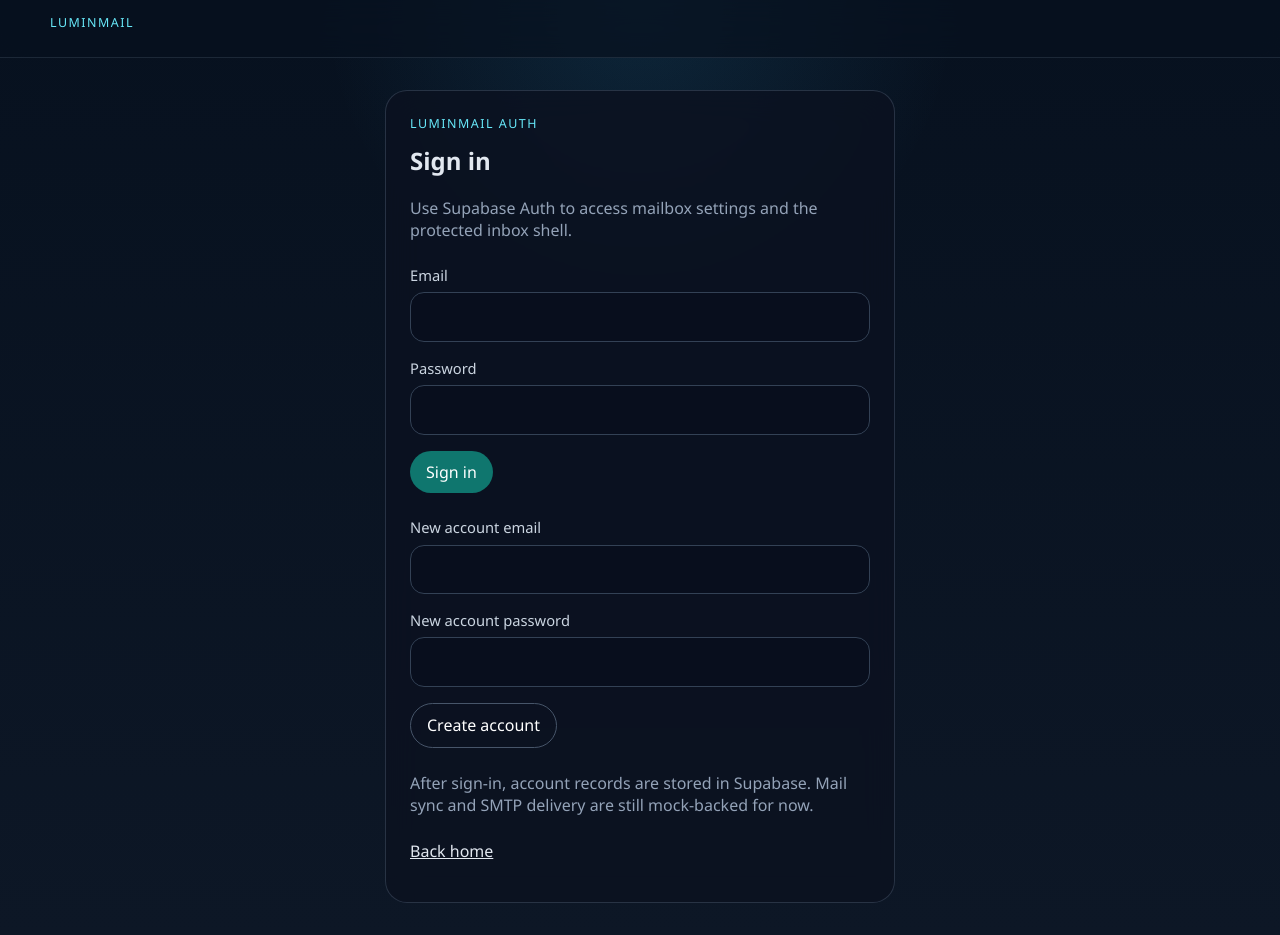
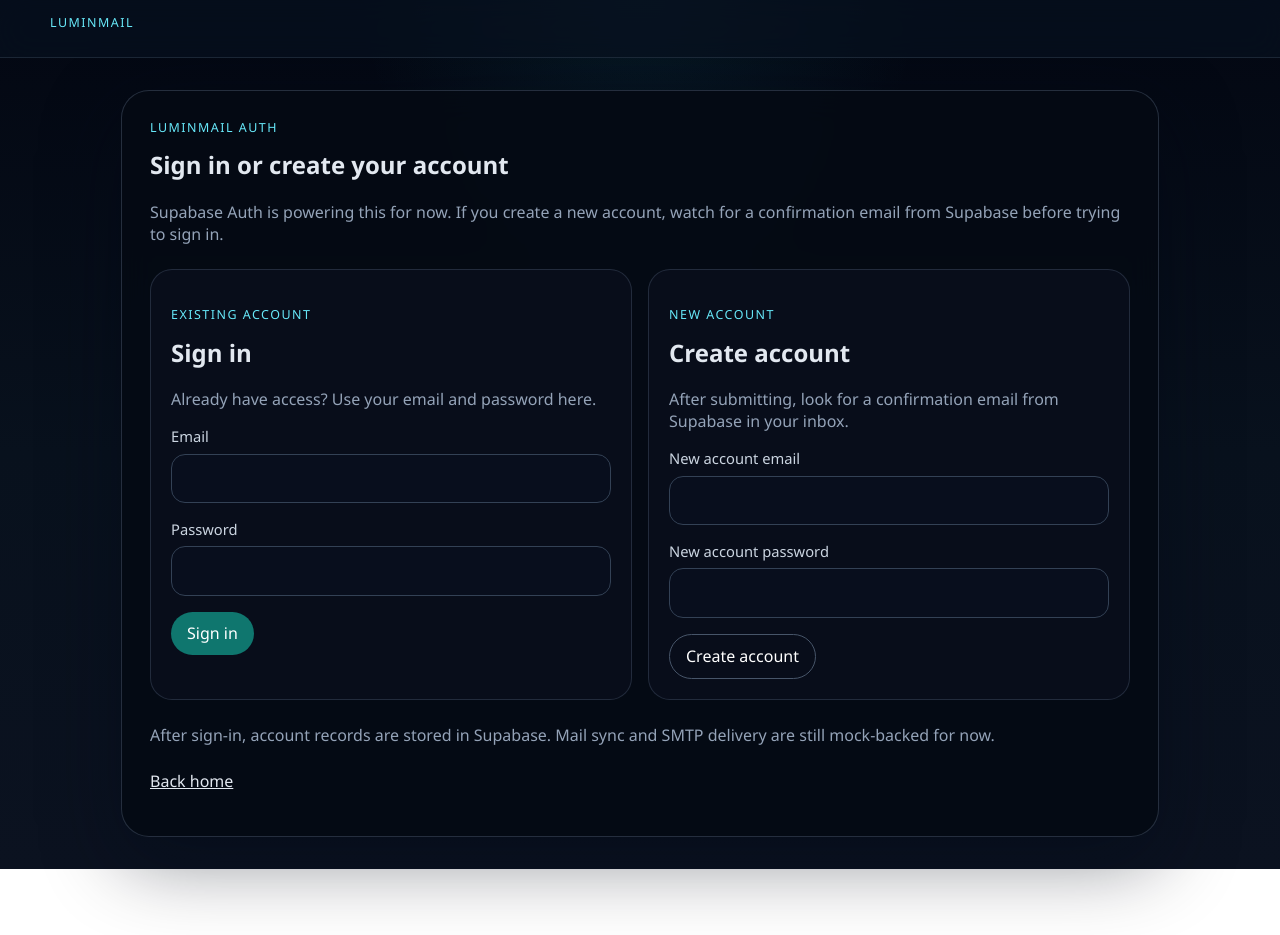
Before and after one commit to luminagency-cloud/luminmail, a Next.js app: page /login in a window 1280 px wide. After the commit the page ends 869 px from the top, so only its background shows below. Built offline with nearby package versions, Linux system fonts and the light colour scheme; no server answers.

Commit message:
bugfix: add avvount; error hardening

```diff
--- a/app/api/accounts/[id]/route.ts
+++ b/app/api/accounts/[id]/route.ts
@@ -1,6 +1,6 @@
 import { NextResponse } from "next/server";
 import { getCurrentUser } from "@/lib/server/auth";
-import { getAccount, updateAccount } from "@/lib/server/account-store";
+import { AccountStoreError, getAccount, updateAccount } from "@/lib/server/account-store";
 
 type Context = { params: Promise<{ id: string }> };
 
@@ -60,9 +60,10 @@ export async function PATCH(request: Request, context: Context) {
 
     return NextResponse.json({ account });
   } catch (error) {
+    console.error(`PATCH /api/accounts/${id} failed`, error);
     return NextResponse.json(
       { error: error instanceof Error ? error.message : "Unable to update account" },
-      { status: 500 }
+      { status: error instanceof AccountStoreError ? error.status : 500 }
     );
   }
 }
--- a/app/api/accounts/route.ts
+++ b/app/api/accounts/route.ts
@@ -1,6 +1,6 @@
 import { NextResponse } from "next/server";
 import { getCurrentUser } from "@/lib/server/auth";
-import { createAccount, listAccounts } from "@/lib/server/account-store";
+import { AccountStoreError, createAccount, listAccounts } from "@/lib/server/account-store";
 
 export async function GET() {
   const user = await getCurrentUser();
@@ -56,9 +56,10 @@ export async function POST(request: Request) {
 
     return NextResponse.json({ account }, { status: 201 });
   } catch (error) {
+    console.error("POST /api/accounts failed", error);
     return NextResponse.json(
       { error: error instanceof Error ? error.message : "Unable to create account" },
-      { status: 500 }
+      { status: error instanceof AccountStoreError ? error.status : 500 }
     );
   }
 }
--- a/app/globals.css
+++ b/app/globals.css
@@ -1,9 +1,10 @@
 body {
   margin: 0;
   font-family: "Segoe UI", sans-serif;
+  color-scheme: dark;
   background:
-    radial-gradient(circle at top, rgba(56, 189, 248, 0.12), transparent 28%),
-    linear-gradient(180deg, #07111f 0%, #0d1726 100%);
+    radial-gradient(circle at top, rgba(34, 211, 238, 0.08), transparent 26%),
+    linear-gradient(180deg, #030712 0%, #08111d 52%, #0b1220 100%);
   color: #e2e8f0;
 }
 
@@ -205,12 +206,26 @@ input:disabled {
 }
 
 .authCard {
-  width: min(100%, 460px);
+  width: min(100%, 980px);
   border: 1px solid rgba(71, 85, 105, 0.5);
-  background: rgba(11, 18, 32, 0.82);
+  background: rgba(5, 10, 20, 0.92);
   backdrop-filter: blur(16px);
+  border-radius: 28px;
+  padding: 1.75rem;
+  box-shadow: 0 24px 80px rgba(2, 8, 23, 0.45);
+}
+
+.authGrid {
+  display: grid;
+  grid-template-columns: repeat(2, minmax(0, 1fr));
+  gap: 1rem;
+}
+
+.authPanel {
+  border: 1px solid rgba(71, 85, 105, 0.42);
+  background: rgba(9, 15, 28, 0.9);
   border-radius: 22px;
-  padding: 1.5rem;
+  padding: 1.25rem;
 }
 
 .errorBanner,
@@ -240,7 +255,8 @@ input:disabled {
 
   .topbar,
   .grid,
-  .formGrid {
+  .formGrid,
+  .authGrid {
     grid-template-columns: 1fr;
   }
 
--- a/app/login/actions.ts
+++ b/app/login/actions.ts
@@ -1,6 +1,7 @@
 "use server";
 
 import { redirect } from "next/navigation";
+import { getAppUrl } from "@/lib/server/app-url";
 import { getSupabaseServerClient } from "@/lib/supabase/server";
 
 export async function signInAction(formData: FormData) {
@@ -22,15 +23,24 @@ export async function signUpAction(formData: FormData) {
   const email = String(formData.get("email") ?? "").trim();
   const password = String(formData.get("password") ?? "");
   const next = String(formData.get("next") ?? "/inbox");
+  const appUrl = await getAppUrl();
 
   const supabase = await getSupabaseServerClient();
-  const { error } = await supabase.auth.signUp({ email, password });
+  const { error } = await supabase.auth.signUp({
+    email,
+    password,
+    options: {
+      emailRedirectTo: `${appUrl}/login`
+    }
+  });
 
   if (error) {
     redirect(`/login?error=${encodeURIComponent(error.message)}&next=${encodeURIComponent(next)}`);
   }
 
-  redirect(`/login?message=${encodeURIComponent("Account created. Sign in to continue.")}&next=${encodeURIComponent(next)}`);
+  redirect(
+    `/login?message=${encodeURIComponent("Check your inbox for a confirmation email from Supabase, then sign in.")}&next=${encodeURIComponent(next)}`
+  );
 }
 
 export async function signOutAction() {
--- a/app/login/page.tsx
+++ b/app/login/page.tsx
@@ -33,15 +33,24 @@ export default async function LoginPage({
       <section className="authCard stack-lg">
         <div className="stack-sm">
           <p className="eyebrow">LuminMail auth</p>
-          <h1>Sign in</h1>
-          <p className="muted">Use Supabase Auth to access mailbox settings and the protected inbox shell.</p>
+          <h1>Sign in or create your account</h1>
+          <p className="muted">
+            Supabase Auth is powering this for now. If you create a new account, watch for a confirmation email from
+            Supabase before trying to sign in.
+          </p>
         </div>
 
         {params.error ? <p className="errorBanner">{params.error}</p> : null}
         {params.message ? <p className="successBanner">{params.message}</p> : null}
 
-        <form action={signInAction} className="stack-md">
+        <div className="authGrid">
+          <form action={signInAction} className="authPanel stack-md">
             <input name="next" type="hidden" value={next} />
+            <div className="stack-sm">
+              <p className="eyebrow">Existing account</p>
+              <h2>Sign in</h2>
+              <p className="muted">Already have access? Use your email and password here.</p>
+            </div>
             <div className="stack-sm">
               <label className="fieldLabel" htmlFor="sign-in-email">
                 Email
@@ -57,8 +66,13 @@ export default async function LoginPage({
             <button type="submit">Sign in</button>
           </form>
 
-        <form action={signUpAction} className="stack-md">
+          <form action={signUpAction} className="authPanel stack-md">
             <input name="next" type="hidden" value={next} />
+            <div className="stack-sm">
+              <p className="eyebrow">New account</p>
+              <h2>Create account</h2>
+              <p className="muted">After submitting, look for a confirmation email from Supabase in your inbox.</p>
+            </div>
             <div className="stack-sm">
               <label className="fieldLabel" htmlFor="sign-up-email">
                 New account email
@@ -75,6 +89,7 @@ export default async function LoginPage({
               Create account
             </button>
           </form>
+        </div>
 
         <p className="muted">
           After sign-in, account records are stored in Supabase. Mail sync and SMTP delivery are still mock-backed for now.
--- a/lib/server/account-store.ts
+++ b/lib/server/account-store.ts
@@ -13,6 +13,32 @@ type MailAccountRow = {
   smtp_port: number;
   encrypted_secret: string | null;
 };
+
+export class AccountStoreError extends Error {
+  status: number;
+
+  constructor(message: string, status = 500) {
+    super(message);
+    this.name = "AccountStoreError";
+    this.status = status;
+  }
+}
+
+function mapSupabaseError(action: string, error: { message: string; code?: string | null }) {
+  if (error.code === "23505") {
+    return new AccountStoreError("That email address is already attached to one of your accounts.", 409);
+  }
+
+  if (error.code === "23503") {
+    return new AccountStoreError("Your login session is out of sync with the database. Please sign out and sign back in.", 409);
+  }
+
+  if (error.code === "42P01") {
+    return new AccountStoreError("The mail_accounts table is missing in Supabase. Re-run the latest schema.", 500);
+  }
+
+  return new AccountStoreError(`Unable to ${action}: ${error.message}`, 500);
+}
 
 function mapRowToAccount(row: MailAccountRow): MailAccount {
   return {
@@ -46,7 +72,7 @@ export async function listAccounts(userId: string): Promise<MailAccount[]> {
     .order("created_at", { ascending: true });
 
   if (error) {
-    throw new Error(`Unable to list accounts: ${error.message}`);
+    throw mapSupabaseError("list accounts", error);
   }
 
   return mergeEnvAccount((data ?? []).map((row) => mapRowToAccount(row as MailAccountRow)));
@@ -71,7 +97,7 @@ export async function getAccount(userId: string, id: string): Promise<MailAccoun
     .maybeSingle();
 
   if (error) {
-    throw new Error(`Unable to load account: ${error.message}`);
+    throw mapSupabaseError("load account", error);
   }
 
   return data ? mapRowToAccount(data as MailAccountRow) : undefined;
@@ -118,7 +144,7 @@ export async function createAccount(
     .single();
 
   if (error) {
-    throw new Error(`Unable to create account: ${error.message}`);
+    throw mapSupabaseError("create account", error);
   }
 
   const account = mapRowToAccount(data as MailAccountRow);
@@ -173,7 +199,7 @@ export async function updateAccount(
     .maybeSingle();
 
   if (error) {
-    throw new Error(`Unable to update account: ${error.message}`);
+    throw mapSupabaseError("update account", error);
   }
 
   if (!data) {
--- /dev/null
+++ b/lib/server/app-url.ts
@@ -0,0 +1,17 @@
+import { headers } from "next/headers";
+
+export async function getAppUrl() {
+  if (process.env.NEXT_PUBLIC_APP_URL) {
+    return process.env.NEXT_PUBLIC_APP_URL;
+  }
+
+  const headerStore = await headers();
+  const protocol = headerStore.get("x-forwarded-proto") ?? "http";
+  const host = headerStore.get("x-forwarded-host") ?? headerStore.get("host");
+
+  if (host) {
+    return `${protocol}://${host}`;
+  }
+
+  return "http://localhost:3000";
+}
```
Also changed, not shown: app/accounts/page.tsx (+26 -3 lines). Lines whose indentation alone changed are shown as unchanged.
